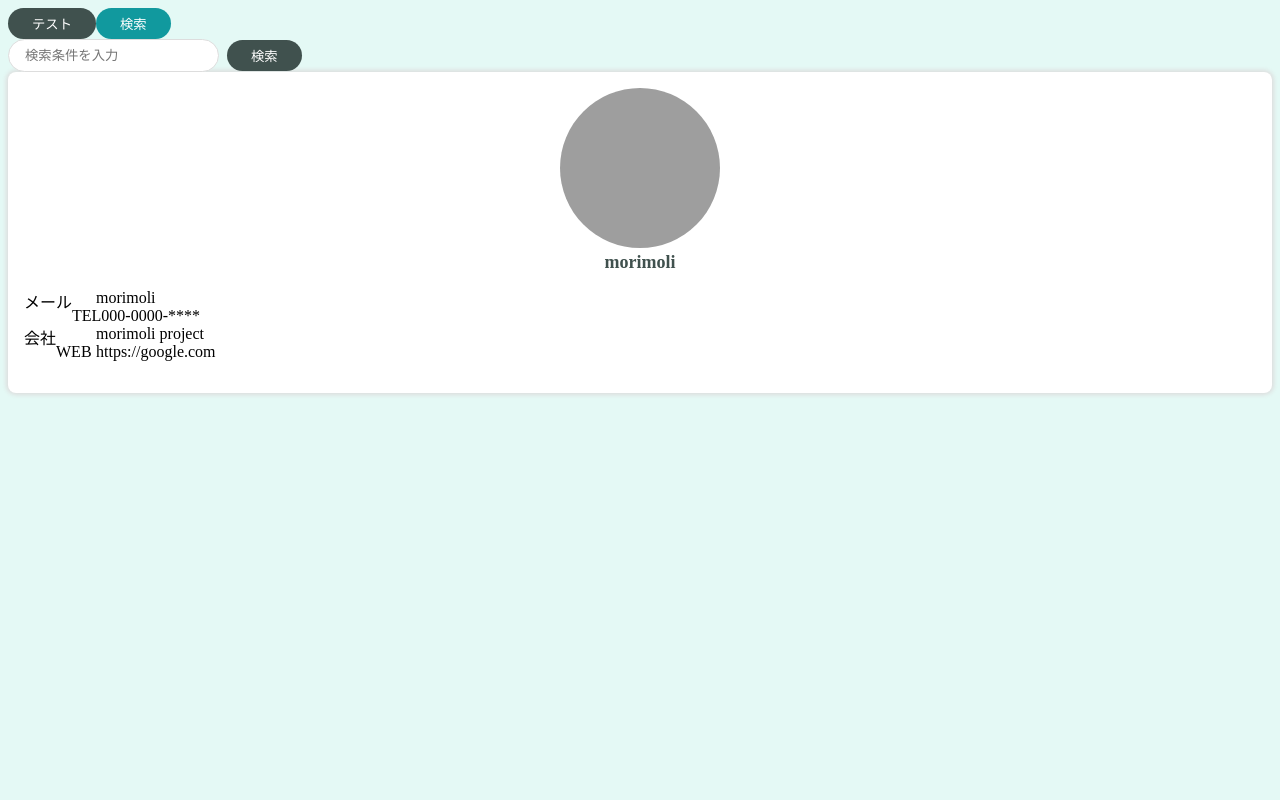
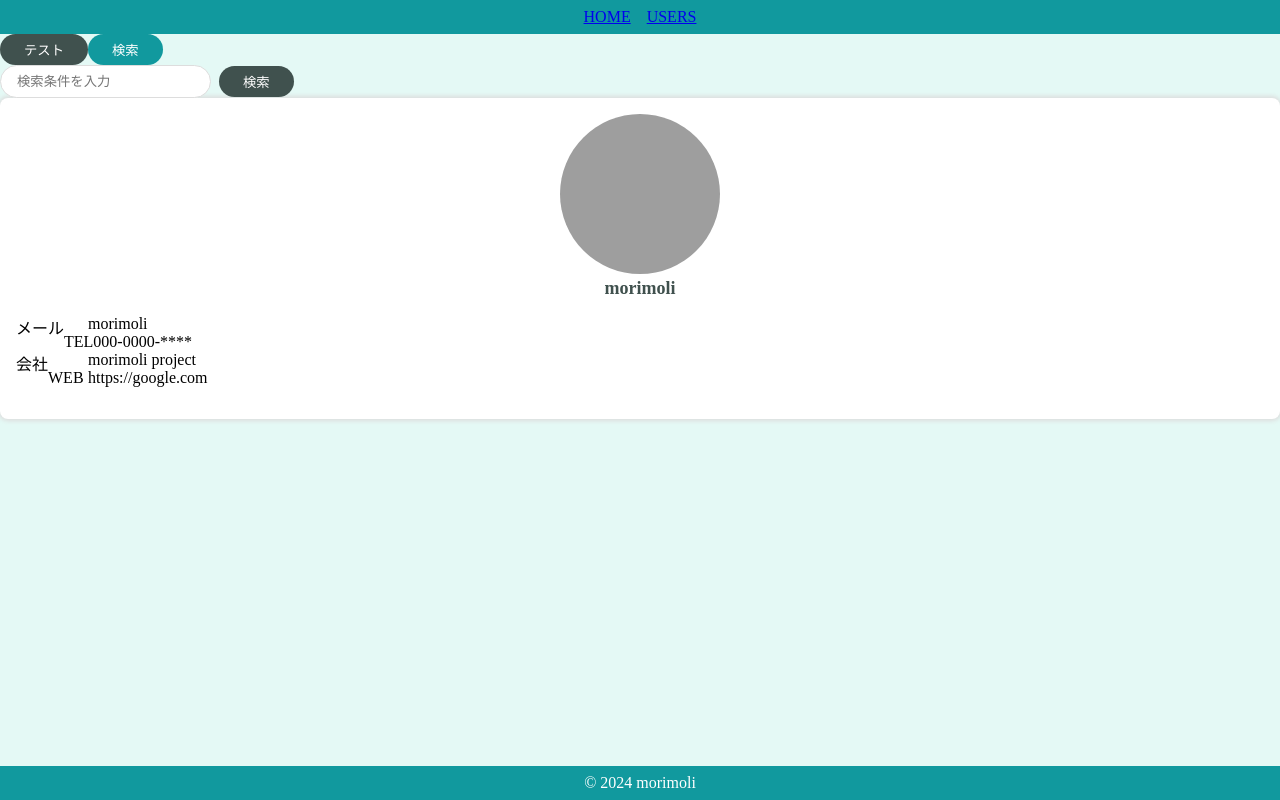
Before and after one commit to mori-tt/react_atomic-design, a React (Vite) app: page / in a window 1280 px wide. Built offline with nearby package versions, Linux system fonts and the light colour scheme; grey boxes are pictures that could not be loaded.

Commit message:
Template implementation

```diff
--- a/src/App.css
+++ b/src/App.css
@@ -1,3 +1,5 @@
 body {
   background-color: #e4f9f5;
+  margin: 0;
+  min-height: 100vh;
 }
--- a/src/App.tsx
+++ b/src/App.tsx
@@ -1,8 +1,11 @@
+import { BrowserRouter } from "react-router-dom";
 import "./App.css";
 import { PrimaryButton } from "./components/atoms/button/PrimaryButton";
 import { SecondaryButton } from "./components/atoms/button/SecondaryButton";
 import { SearchInput } from "./components/molecules/SearchInput";
 import { UserCard } from "./components/organisms/user/UserCard";
+import { HeaderOnly } from "./components/templates/HeaderOnly";
+import { DefaultLayout } from "./components/templates/DefaultLayout";
 
 const user = {
   name: "morimoli",
@@ -18,13 +21,15 @@ const user = {
 
 function App() {
   return (
-    <>
-      <PrimaryButton>テスト</PrimaryButton>
-      <SecondaryButton>検索</SecondaryButton>
-      <br />
-      <SearchInput />
-      <UserCard user={user} />
-    </>
+    <BrowserRouter>
+      <DefaultLayout>
+        <PrimaryButton>テスト</PrimaryButton>
+        <SecondaryButton>検索</SecondaryButton>
+        <br />
+        <SearchInput />
+        <UserCard user={user} />
+      </DefaultLayout>
+    </BrowserRouter>
   );
 }
 
--- /dev/null
+++ b/src/components/atoms/layout/Footer.tsx
@@ -0,0 +1,15 @@
+import styled from "styled-components";
+
+export const Footer = () => {
+  return <SFooter>&copy; 2024 morimoli</SFooter>;
+};
+
+const SFooter = styled.footer`
+  background-color: #11999e;
+  color: #fff;
+  text-align: center;
+  padding: 8px 0;
+  position: fixed;
+  bottom: 0;
+  width: 100%;
+`;
--- /dev/null
+++ b/src/components/atoms/layout/Header.tsx
@@ -0,0 +1,22 @@
+import { Link } from "react-router-dom";
+import styled from "styled-components";
+
+export const Header = () => {
+  return (
+    <SHeader>
+      <SLink to="/">HOME</SLink>
+      <SLink to="/users">USERS</SLink>
+    </SHeader>
+  );
+};
+
+const SHeader = styled.header`
+  background-color: #11999e;
+  color: #fff;
+  text-align: center;
+  padding: 8px 0;
+`;
+
+const SLink = styled(Link)`
+  margin: 0 8px;
+`;
--- /dev/null
+++ b/src/components/templates/DefaultLayout.tsx
@@ -0,0 +1,14 @@
+import { Footer } from "../atoms/layout/Footer";
+import { Header } from "../atoms/layout/Header";
+
+export const DefaultLayout = (props: { children: React.ReactNode }) => {
+  const { children } = props;
+  return (
+    <>
+      {/* <div style={{ height: "50px", backgroundColor: "red" }}></div> */}
+      <Header />
+      {children}
+      <Footer />
+    </>
+  );
+};
--- /dev/null
+++ b/src/components/templates/HeaderOnly.tsx
@@ -0,0 +1,12 @@
+import { Header } from "../atoms/layout/Header";
+
+export const HeaderOnly = (props: { children: React.ReactNode }) => {
+  const { children } = props;
+  return (
+    <>
+      {/* <div style={{ height: "50px", backgroundColor: "red" }}></div> */}
+      <Header />
+      {children}
+    </>
+  );
+};
```
